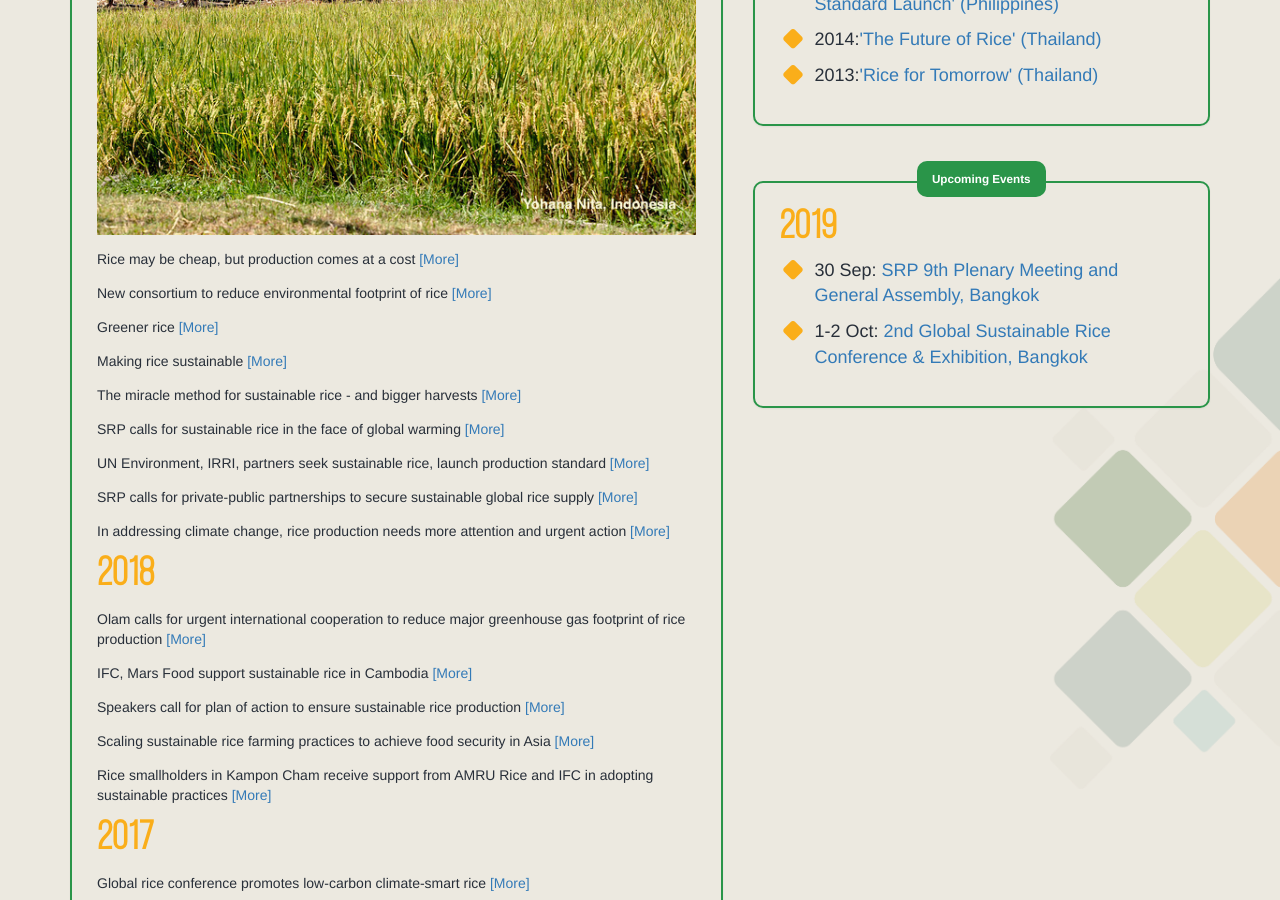
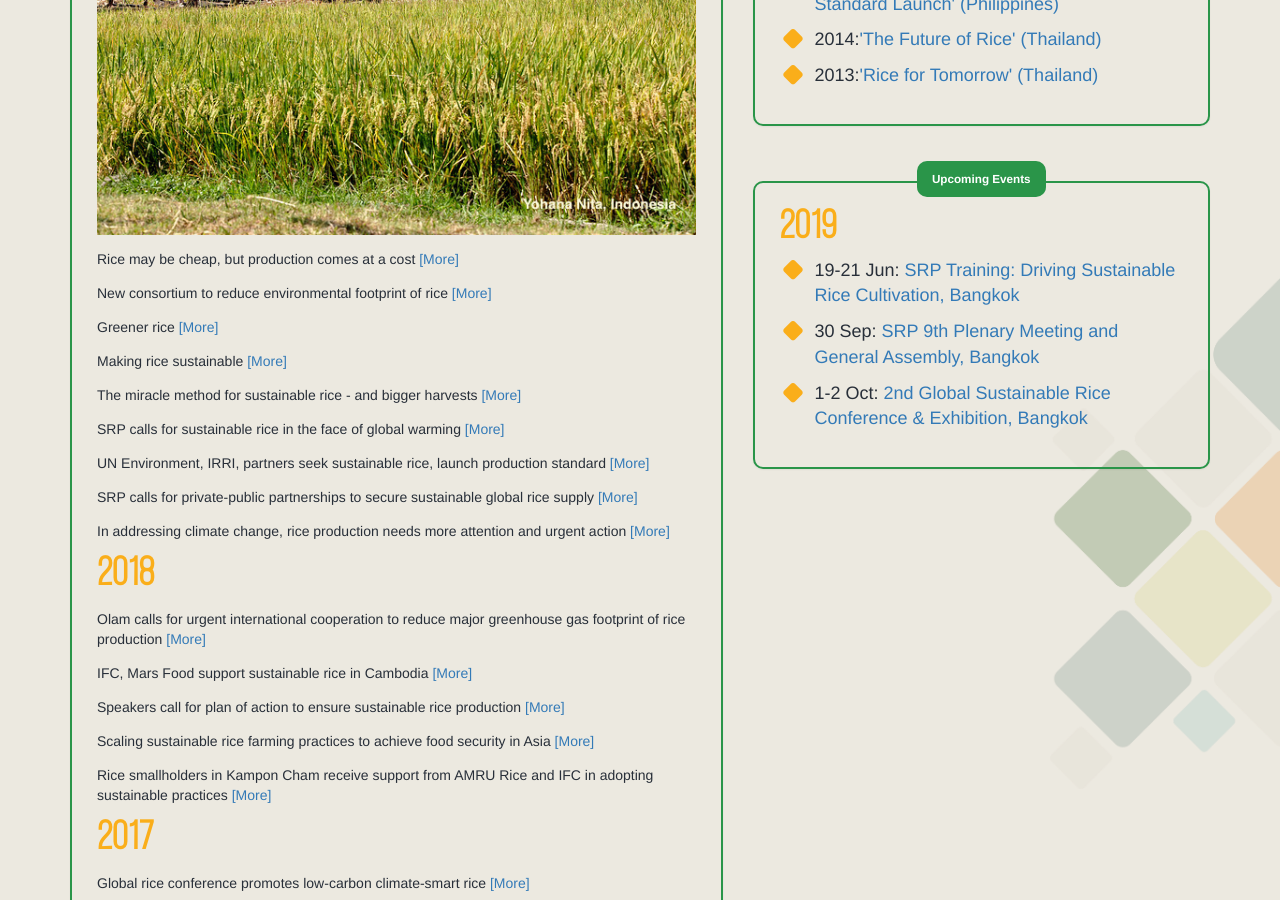
Before and after one commit to sustainablericeplatform/sustainablericeplatform.github.io, a Jekyll site: the page built from News-and-Events/index.html, in a window 1280 px wide and 900 px high, scrolled down 826 px. Built offline with Jekyll 4.4.1, drawn with Linux system fonts in a browser that asks for light colours.

Commit message:
Update index.html

```diff
--- a/News-and-Events/index.html
+++ b/News-and-Events/index.html
@@ -84,6 +84,7 @@ layout: default
                             <li><i class="fa fa-square"></i> <a  href="https://cop23.com.fj" target="_blank">COP23 UN Climate Change Conference, 6-17 Nov 2017 (Bonn, Germany)</a></li>
                             <li><i class="fa fa-square"></i>27 Feb: <a href="http://hybrid-rice.org/" target="_blank">International Hybrid Rice Symposium 2018, Yogyakarta</a></li>
                             <li><i class="fa fa-square"></i>27-28 Mar: <a href="http://www.responsiblebusiness.com/forum/responsible-business-forum-on-food-and-agriculture-2018/" target="_blank">Responsible Business Forum on Food and Agriculture 2018, Jakarta</a></li>-->
+                            <li><i class="fa fa-square"></i>19-21 Jun: <a href="http://training.aiz.thai-german-cooperation.info/index.php/training/agriculture-and-food/2-training/442-srp-sustainable-rice-farming-training-workshop-19th-21st-june-2019?buchung=1" target="_blank">SRP Training: Driving Sustainable Rice Cultivation, Bangkok</a></li>
                             <li><i class="fa fa-square"></i>30 Sep: <a href="https://sustainablerice.wixsite.com/9thplenarymeeting" target="_blank">SRP 9th Plenary Meeting and General Assembly, Bangkok</a></li>
                             <li><i class="fa fa-square"></i>1-2 Oct: <a href="https://www.sustainablericeconference.org/" target="_blank">2nd Global Sustainable Rice Conference & Exhibition, Bangkok</a></li>
                         </ul>
```
